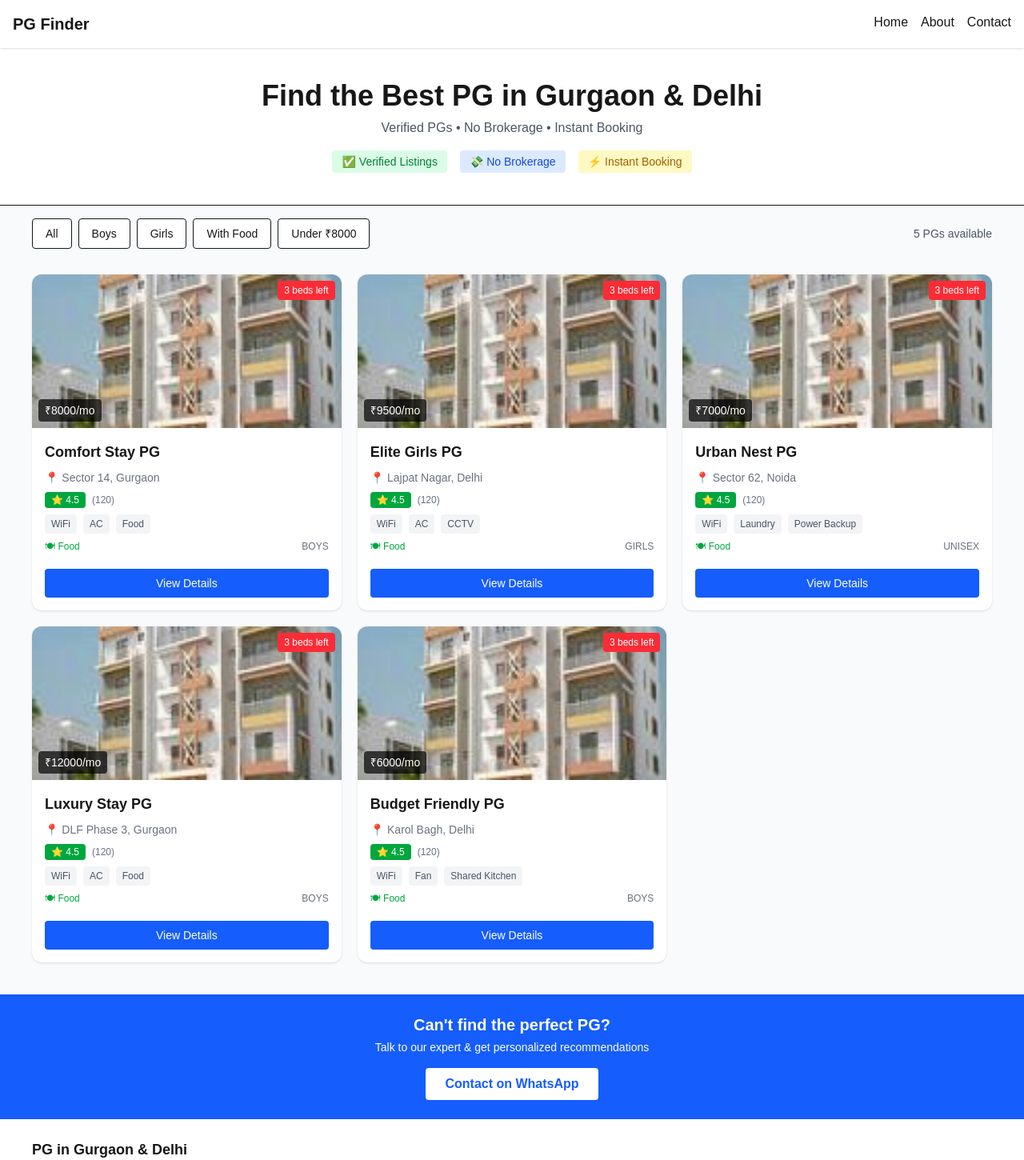
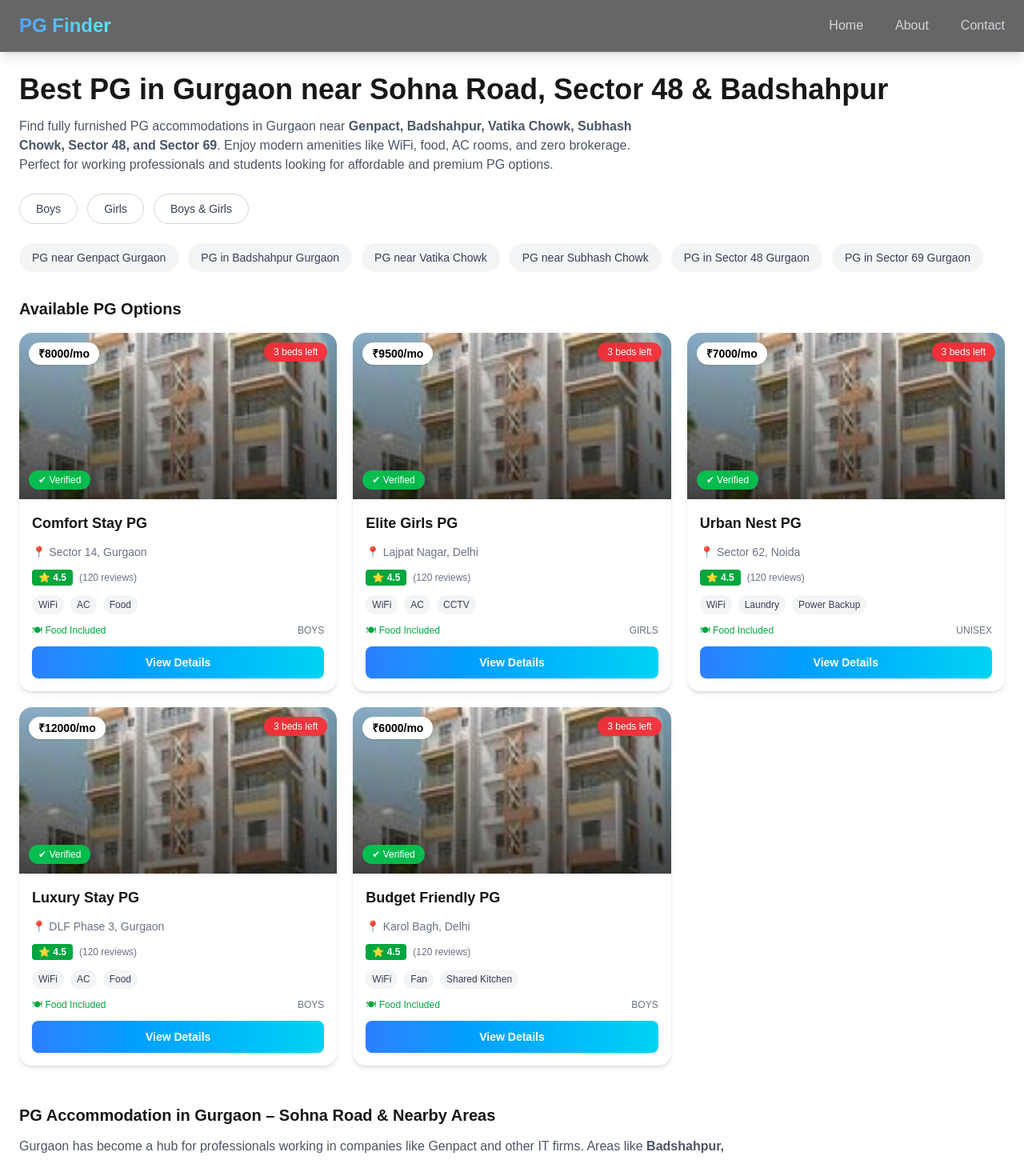
Before and after one commit to rj7075/RadheRadhe, a Next.js app in the folder client/: page /pg in a window 1280 px wide. Shown: the top 1450 px of the page at 80% size. Built offline with nearby package versions, Linux system fonts and the light colour scheme.

Commit message:
files updated

```diff
--- a/client/src/app/page.js
+++ b/client/src/app/page.js
@@ -33,7 +33,7 @@ export default function Home() {
       <WhyUs />
 
       {/* 🔥 CTA */}
-      <CTASection />
+
 
       {/* 🔥 ALL PGs */}
       {/* <section className="p-4 md:px-10 pb-10">
@@ -55,6 +55,7 @@ export default function Home() {
           with zero brokerage.
         </p>
       </section>
+      <CTASection />
     </main>
   );
 }
--- a/client/src/app/pg/page.js
+++ b/client/src/app/pg/page.js
@@ -1,101 +1,87 @@
+import data from "@/data/pgs.json";
 import PGList from "@/components/PGList";
-import pgs from "@/data/pgs.json";
+import Filters from "@/components/Filters";
 
-export const metadata = {
-  title: "PG in Gurgaon & Delhi | Affordable Boys & Girls PG",
-  description:
-    "Find verified PG accommodations in Gurgaon & Delhi. Affordable rent, food included, no brokerage. Book instantly.",
-};
+export default async function Page({ searchParams }) {
+  const params = await searchParams;
 
-export default function Pg() {
-  const total = pgs.length;
+  const gender = params?.gender;
+
+  let filteredPGs = data;
+
+  if (gender) {
+    filteredPGs = data.filter(
+      (pg) => pg.gender.toLowerCase() === gender.toLowerCase()
+    );
+  }
 
   return (
-    <main className="bg-gray-50 min-h-screen">
+    <div className="max-w-7xl mx-auto px-4 md:px-6 py-6">
 
-      {/* 🔥 HERO SECTION */}
-      <section className="bg-white p-6 md:p-10 text-center border-b">
-        <h1 className="text-2xl md:text-4xl font-bold">
-          Find the Best PG in Gurgaon & Delhi
+      {/* 🔥 SEO HEADING */}
+      <h1 className="text-2xl md:text-4xl font-bold leading-tight mb-3">
+        {gender
+          ? `${gender} PG in Gurgaon near Sohna Road & Sector 48`
+          : "Best PG in Gurgaon near Sohna Road, Sector 48 & Badshahpur"}
       </h1>
-        <p className="text-gray-600 mt-2">
-          Verified PGs • No Brokerage • Instant Booking
+
+      {/* 🔥 SEO DESCRIPTION */}
+      <p className="text-gray-600 max-w-3xl mb-6">
+        Find fully furnished PG accommodations in Gurgaon near{" "}
+        <strong>Genpact, Badshahpur, Vatika Chowk, Subhash Chowk, Sector 48, and Sector 69</strong>.
+        Enjoy modern amenities like WiFi, food, AC rooms, and zero brokerage.
+        Perfect for working professionals and students looking for affordable and premium PG options.
       </p>
 
-        {/* Trust badges */}
-        <div className="flex justify-center gap-4 mt-4 flex-wrap text-sm">
-          <span className="bg-green-100 text-green-700 px-3 py-1 rounded">
-            ✅ Verified Listings
+      {/* 🔥 FILTERS */}
+      <Filters />
+
+      {/* 🔥 LOCATION CHIPS (SEO BOOST + UX) */}
+      <div className="flex flex-wrap gap-3 mb-8">
+        {[
+          "PG near Genpact Gurgaon",
+          "PG in Badshahpur Gurgaon",
+          "PG near Vatika Chowk",
+          "PG near Subhash Chowk",
+          "PG in Sector 48 Gurgaon",
+          "PG in Sector 69 Gurgaon",
+        ].map((loc, i) => (
+          <span
+            key={i}
+            className="bg-gray-100 hover:bg-blue-50 text-gray-700 px-4 py-2 rounded-full text-sm cursor-pointer transition"
+          >
+            {loc}
           </span>
-          <span className="bg-blue-100 text-blue-700 px-3 py-1 rounded">
-            💸 No Brokerage
-          </span>
-          <span className="bg-yellow-100 text-yellow-700 px-3 py-1 rounded">
-            ⚡ Instant Booking
-          </span>
-        </div>
-      </section>
-
-      {/* 🔥 FILTER BAR (UI ONLY FOR NOW) */}
-      <section className="p-4 md:px-10 flex flex-wrap gap-3 items-center justify-between">
-        <div className="flex gap-2 flex-wrap">
-          <button className="px-4 py-2 bg-white border rounded hover:bg-gray-100 text-sm">
-            All
-          </button>
-          <button className="px-4 py-2 bg-white border rounded hover:bg-gray-100 text-sm">
-            Boys
-          </button>
-          <button className="px-4 py-2 bg-white border rounded hover:bg-gray-100 text-sm">
-            Girls
-          </button>
-          <button className="px-4 py-2 bg-white border rounded hover:bg-gray-100 text-sm">
-            With Food
-          </button>
-          <button className="px-4 py-2 bg-white border rounded hover:bg-gray-100 text-sm">
-            Under ₹8000
-          </button>
+        ))}
       </div>
 
-        {/* Results count */}
-        <p className="text-sm text-gray-600">
-          {total} PGs available
-        </p>
-      </section>
+      {/* 🔥 RESULT HEADING */}
+      <h2 className="text-xl font-semibold mb-4">
+        {gender ? `${gender} PG Options` : "Available PG Options"}
+      </h2>
 
-      {/* 🔥 LISTING */}
-      <section className="p-4 md:px-10 pb-10">
-        <PGList pgs={pgs} />
-      </section>
+      {/* 🔥 PG LIST */}
+      <PGList pgs={filteredPGs} />
 
-      {/* 🔥 CTA BANNER */}
-      <section className="bg-blue-600 text-white text-center p-6">
-        <h2 className="text-xl font-semibold">
-          Can't find the perfect PG?
-        </h2>
-        <p className="text-sm mt-1">
-          Talk to our expert & get personalized recommendations
+      {/* 🔥 SEO CONTENT BLOCK */}
+      <div className="mt-12 max-w-4xl">
+        <h3 className="text-xl font-semibold mb-3">
+          PG Accommodation in Gurgaon – Sohna Road & Nearby Areas
+        </h3>
+
+        <p className="text-gray-600 leading-relaxed">
+          Gurgaon has become a hub for professionals working in companies like Genpact and other IT firms.
+          Areas like <strong>Badshahpur, Sector 48, Sector 69, Vatika Chowk, and Subhash Chowk</strong>
+          are highly preferred due to connectivity, affordability, and availability of quality PG accommodations.
         </p>
 
-        <a
-          href="https://wa.me/919000000000"
-          className="inline-block bg-white text-blue-600 px-6 py-2 rounded mt-4 font-semibold"
-        >
-          Contact on WhatsApp
-        </a>
-      </section>
+        <p className="text-gray-600 mt-3 leading-relaxed">
+          Whether you are looking for a boys PG, girls PG, or unisex PG in Gurgaon, you can find multiple options
+          with modern facilities such as food, WiFi, housekeeping, and security. These locations are well connected
+          to Sohna Road and major business hubs, making them ideal for daily commute.
+        </p>
+      </div>
 
-      {/* 🔥 SEO CONTENT */}
-      <section className="p-6 md:px-10 bg-white">
-        <h2 className="text-lg font-semibold">
-          PG in Gurgaon & Delhi
-        </h2>
-        <p className="text-sm text-gray-600 mt-2">
-          Looking for affordable PG accommodation in Gurgaon or Delhi?
-          We provide verified listings with modern amenities like WiFi, food,
-          AC, and laundry. Choose from boys and girls PG options near metro
-          stations, offices, and markets.
-        </p>
-      </section>
-    </main>
+    </div>
   );
 }
--- a/client/src/common/Navbar.jsx
+++ b/client/src/common/Navbar.jsx
@@ -1,16 +1,67 @@
-// /components/Navbar.jsx
 "use client";
+
+import { useState } from "react";
 import Link from "next/link";
+import { FiMenu, FiX } from "react-icons/fi";
 
 export default function Navbar() {
+  const [isOpen, setIsOpen] = useState(false);
+
   return (
-    <nav className="sticky top-0 bg-white shadow p-4 flex justify-between">
-      <h1 className="font-bold text-xl">PG Finder</h1>
-      <div className="flex gap-4">
-        <Link href="/">Home</Link>
-        <Link href="/about">About</Link>
-        <Link href="/contact">Contact</Link>
+    <nav className="sticky top-0 z-50 backdrop-blur-xl bg-black/60 border-b border-white/10 shadow-lg">
+      <div className="max-w-7xl mx-auto px-6 py-4 flex justify-between items-center">
+
+        {/* Logo */}
+        <h1 className="text-2xl font-bold bg-gradient-to-r from-blue-400 to-cyan-300 bg-clip-text text-transparent">
+          PG Finder
+        </h1>
+
+        {/* Desktop Menu */}
+        <div className="hidden md:flex items-center gap-10 text-gray-300 font-medium">
+
+          <Link href="/" className="relative group hover:text-white transition">
+            Home
+            <span className="absolute left-0 -bottom-1 w-0 h-[2px] bg-gradient-to-r from-blue-400 to-cyan-300 transition-all group-hover:w-full"></span>
+          </Link>
+
+          <Link href="/about" className="relative group hover:text-white transition">
+            About
+            <span className="absolute left-0 -bottom-1 w-0 h-[2px] bg-gradient-to-r from-blue-400 to-cyan-300 transition-all group-hover:w-full"></span>
+          </Link>
+
+          <Link href="/contact" className="relative group hover:text-white transition">
+            Contact
+            <span className="absolute left-0 -bottom-1 w-0 h-[2px] bg-gradient-to-r from-blue-400 to-cyan-300 transition-all group-hover:w-full"></span>
+          </Link>
+
+        </div>
+
+        {/* Mobile Menu Button */}
+        <div className="md:hidden text-white">
+          <button onClick={() => setIsOpen(!isOpen)}>
+            {isOpen ? <FiX size={26} /> : <FiMenu size={26} />}
+          </button>
+        </div>
       </div>
+
+      {/* Mobile Menu */}
+      {isOpen && (
+        <div className="md:hidden bg-black/90 backdrop-blur-xl border-t border-white/10 px-6 py-6 flex flex-col gap-6 text-gray-300 font-medium">
+
+          <Link href="/" onClick={() => setIsOpen(false)} className="hover:text-white">
+            Home
+          </Link>
+
+          <Link href="/about" onClick={() => setIsOpen(false)} className="hover:text-white">
+            About
+          </Link>
+
+          <Link href="/contact" onClick={() => setIsOpen(false)} className="hover:text-white">
+            Contact
+          </Link>
+
+        </div>
+      )}
     </nav>
   );
 }
--- a/client/src/components/Filters.jsx
+++ b/client/src/components/Filters.jsx
@@ -1,19 +1,56 @@
-// /components/Filters.jsx
 "use client";
-import { useRouter } from "next/navigation";
+import { useRouter, useSearchParams } from "next/navigation";
 
-export default function Filters({ city }) {
+export default function Filters() {
   const router = useRouter();
+  const searchParams = useSearchParams();
+
+  const city = searchParams.get("city") || "gurgaon"; // ✅ default Gurgaon
+  const activeGender = searchParams.get("gender");
 
   const handleFilter = (gender) => {
-    router.push(`/pg/${city}?gender=${gender}`);
+    router.push(`/pg?city=${city}&gender=${gender}`);
   };
 
+  const filters = [
+    { label: "Boys", value: "boys" },
+    { label: "Girls", value: "girls" },
+    { label: "Boys & Girls", value: "unisex" },
+  ];
+
   return (
-    <div className="flex gap-4 mb-4">
-      <button onClick={() => handleFilter("boys")}>Boys</button>
-      <button onClick={() => handleFilter("girls")}>Girls</button>
-      <button onClick={() => handleFilter("unisex")}>Unisex</button>
+    <div className="flex gap-3 mb-6 flex-wrap">
+
+      {filters.map((f) => {
+        const isActive = activeGender === f.value;
+
+        return (
+          <button
+            key={f.value}
+            onClick={() => handleFilter(f.value)}
+            className={`px-5 py-2 rounded-full text-sm font-medium transition border
+
+              ${
+                isActive
+                  ? "bg-gradient-to-r from-blue-500 to-cyan-400 text-white border-transparent shadow"
+                  : "bg-white text-gray-700 border-gray-300 hover:border-blue-400 hover:text-blue-600"
+              }
+            `}
+          >
+            {f.label}
+          </button>
+        );
+      })}
+
+      {/* Clear Filter */}
+      {activeGender && (
+        <button
+          onClick={() => router.push(`/pg?city=${city}`)}
+          className="px-4 py-2 text-sm text-red-500 hover:underline"
+        >
+          Clear
+        </button>
+      )}
     </div>
   );
 }
--- a/client/src/components/Hero.jsx
+++ b/client/src/components/Hero.jsx
@@ -1,37 +1,72 @@
 export default function Hero() {
   return (
-    <section className="bg-white text-center p-8 md:p-16 border-b">
-      <h1 className="text-3xl md:text-5xl font-bold">
-        Find Your Perfect PG in Gurgaon & Delhi
+    <section className="relative w-full h-[90vh] flex items-center justify-center text-center text-white overflow-hidden">
+
+      {/* Background Image */}
+      <div className="absolute inset-0">
+        <img
+          src="/pg1.jp"
+          alt="PG in Gurgaon near Subhash Chowk and Sohna Road"
+          className="w-full h-full object-cover"
+        />
+        <div className="absolute inset-0 bg-black/60 backdrop-blur-[2px]" />
+      </div>
+
+      {/* Content */}
+      <div className="relative z-10 max-w-5xl px-4">
+
+        <h1 className="text-3xl md:text-6xl font-bold leading-tight">
+          Premium PG in{" "}
+          <span className="bg-gradient-to-r from-blue-400 to-cyan-300 bg-clip-text text-transparent">
+            Gurgaon
+          </span>
         </h1>
 
-      <p className="text-gray-600 mt-3">
-        Verified PGs • No Brokerage • Instant Booking
+        <p className="mt-4 text-lg md:text-xl text-gray-200">
+          Find verified PG accommodations near{" "}
+          <strong>Subhash Chowk</strong>,{" "}
+          <strong>Badshahpur</strong>,{" "}
+          <strong>Sector 48</strong> &{" "}
+          <strong>Sohna Road</strong> with modern amenities, food, and zero brokerage.
         </p>
 
-      {/* Search */}
-      <div className="mt-6 flex justify-center">
-        <input
-          type="text"
-          placeholder="Search by location (e.g. Sector 14 Gurgaon)"
-          className="w-full md:w-1/2 border p-3 rounded-l"
-        />
-        <button className="bg-blue-600 text-white px-6 rounded-r">
-          Search
+        {/* Location Keywords (SEO Boost) */}
+        <div className="mt-6 flex flex-wrap justify-center gap-3 text-sm">
+          {[
+            "PG near Subhash Chowk Gurgaon",
+            "PG in Badshahpur Gurgaon",
+            "PG in Sector 48 Gurgaon",
+            "PG near Sohna Road Gurgaon",
+          ].map((item, i) => (
+            <span
+              key={i}
+              className="bg-white/10 border border-white/20 px-4 py-2 rounded-full backdrop-blur"
+            >
+              {item}
+            </span>
+          ))}
+        </div>
+
+        {/* CTA */}
+        <div className="mt-8">
+          <button className="bg-gradient-to-r from-blue-500 to-cyan-400 px-8 py-3 rounded-full text-lg font-semibold shadow-lg hover:scale-105 transition">
+            Browse PG Listings
           </button>
         </div>
 
-      {/* Trust badges */}
-      <div className="flex justify-center gap-4 mt-6 flex-wrap text-sm">
-        <span className="bg-green-100 text-green-700 px-3 py-1 rounded">
-          ✅ Verified
+        {/* Trust Badges */}
+        <div className="flex justify-center gap-4 mt-8 flex-wrap text-sm">
+          <span className="bg-white/10 border border-white/20 px-4 py-2 rounded-full backdrop-blur">
+            ✅ Verified Listings
           </span>
-        <span className="bg-blue-100 text-blue-700 px-3 py-1 rounded">
+          <span className="bg-white/10 border border-white/20 px-4 py-2 rounded-full backdrop-blur">
             💸 No Brokerage
           </span>
-        <span className="bg-yellow-100 text-yellow-700 px-3 py-1 rounded">
+          <span className="bg-white/10 border border-white/20 px-4 py-2 rounded-full backdrop-blur">
             ⚡ Instant Booking
           </span>
+        </div>
+
       </div>
     </section>
   );
--- a/client/src/components/PGCard.jsx
+++ b/client/src/components/PGCard.jsx
@@ -3,33 +3,42 @@ import Link from "next/link";
 export default function PGCard({ pg }) {
   return (
     <Link href={`/pg/${pg.slug}`}>
-      <div className="bg-white rounded-xl shadow-sm hover:shadow-lg transition duration-300 overflow-hidden cursor-pointer">
+      <div className="group bg-white rounded-2xl shadow-md hover:shadow-2xl transition duration-300 overflow-hidden cursor-pointer hover:-translate-y-1">
 
-        {/* 🔥 IMAGE (FIXED HEIGHT) */}
-        <div className="relative h-48 w-full overflow-hidden">
+        {/* IMAGE */}
+        <div className="relative h-52 w-full overflow-hidden">
           <img
             src={pg.images[0]}
             alt={pg.name}
-            className="w-full h-full object-cover"
+            className="w-full h-full object-cover group-hover:scale-110 transition duration-500"
           />
 
-          {/* Price Overlay */}
-          <div className="absolute bottom-2 left-2 bg-black/70 text-white px-2 py-1 text-sm rounded">
+          {/* Gradient Overlay */}
+          <div className="absolute inset-0 bg-gradient-to-t from-black/60 to-transparent" />
+
+          {/* Price Badge */}
+          <div className="absolute top-3 left-3 bg-white text-black font-semibold px-3 py-1 text-sm rounded-full shadow">
             ₹{pg.price}/mo
           </div>
 
           {/* Beds Left */}
           {pg.availableBeds && (
-            <div className="absolute top-2 right-2 bg-red-500 text-white text-xs px-2 py-1 rounded">
+            <div className="absolute top-3 right-3 bg-red-500/90 backdrop-blur text-white text-xs px-3 py-1 rounded-full shadow">
               {pg.availableBeds} beds left
             </div>
           )}
+
+          {/* Verified */}
+          <div className="absolute bottom-3 left-3 text-xs bg-green-500/90 text-white px-3 py-1 rounded-full shadow">
+            ✔ Verified
+          </div>
         </div>
 
-        {/* 🔥 CONTENT */}
-        <div className="p-4 space-y-2">
+        {/* CONTENT */}
+        <div className="p-4 space-y-3">
+
           {/* Title */}
-          <h3 className="font-semibold text-lg line-clamp-1">
+          <h3 className="font-semibold text-lg line-clamp-1 group-hover:text-blue-600 transition">
             {pg.name}
           </h3>
 
@@ -40,37 +49,40 @@ export default function PGCard({ pg }) {
 
           {/* Rating */}
           <div className="flex items-center gap-2 text-sm">
-            <span className="bg-green-600 text-white px-2 py-0.5 rounded text-xs">
+            <span className="bg-green-600 text-white px-2 py-0.5 rounded text-xs font-semibold">
               ⭐ {pg.rating || "4.0"}
             </span>
             <span className="text-gray-500 text-xs">
-              ({pg.reviews || 0})
+              ({pg.reviews || 0} reviews)
             </span>
           </div>
 
-          {/* Amenities (Short) */}
-          <div className="flex gap-2 flex-wrap text-xs text-gray-600">
+          {/* Amenities */}
+          <div className="flex gap-2 flex-wrap text-xs">
             {pg.amenities?.slice(0, 3).map((a, i) => (
-              <span key={i} className="bg-gray-100 px-2 py-1 rounded">
+              <span
+                key={i}
+                className="bg-gray-100 text-gray-700 px-2 py-1 rounded-full"
+              >
                 {a}
               </span>
             ))}
           </div>
 
           {/* Extra Info */}
-          <div className="flex justify-between items-center text-xs mt-2">
+          <div className="flex justify-between items-center text-xs mt-1">
             {pg.foodIncluded && (
               <span className="text-green-600 font-medium">
-                🍽 Food
+                🍽 Food Included
               </span>
             )}
-            <span className="text-gray-500">
+            <span className="text-gray-500 font-medium">
               {pg.gender.toUpperCase()}
             </span>
           </div>
 
           {/* CTA */}
-          <button className="w-full bg-blue-600 text-white py-2 rounded mt-3 text-sm font-medium hover:bg-blue-700 transition">
+          <button className="w-full bg-gradient-to-r from-blue-500 to-cyan-400 text-white py-2.5 rounded-lg text-sm font-semibold shadow hover:shadow-lg hover:scale-[1.02] transition">
             View Details
           </button>
         </div>
--- a/client/src/components/PGList.jsx
+++ b/client/src/components/PGList.jsx
@@ -1,10 +1,13 @@
 import PGCard from "./PGCard";
 
 export default function PGList({ pgs }) {
+   console.log("city:", pgs.city);
+console.log("gender:", pgs.gender);
   if (!Array.isArray(pgs)) {
     console.error("PGList expected array but got:", pgs);
     return <p>No PGs found</p>;
   }
+
 
   return (
     <div className="grid sm:grid-cols-2 md:grid-cols-3 gap-5">
--- a/client/src/components/WhyUs.jsx
+++ b/client/src/components/WhyUs.jsx
@@ -1,31 +1,61 @@
 export default function WhyUs() {
+  const features = [
+    {
+      title: "Verified PG in Gurgaon",
+      desc: "All PG listings near Sohna Road, Sector 48, and Badshahpur are verified with real photos and accurate details.",
+      icon: "✅",
+    },
+    {
+      title: "No Brokerage PG",
+      desc: "Book PG accommodations in Gurgaon directly without paying any brokerage or hidden charges.",
+      icon: "💸",
+    },
+    {
+      title: "Instant PG Booking",
+      desc: "Find and book PG near Genpact, Subhash Chowk, and Vatika Chowk instantly with a smooth process.",
+      icon: "⚡",
+    },
+  ];
+
   return (
-    <section className="bg-white p-6 md:p-10 text-center">
-      <h2 className="text-2xl font-semibold mb-6">
-        Why Choose Us?
-      </h2>
+    <section className="bg-gradient-to-b from-white to-gray-50 py-12 md:py-16">
+      <div className="max-w-7xl mx-auto px-4 md:px-6 text-center">
 
-      <div className="grid md:grid-cols-3 gap-6 text-sm">
-        <div className="bg-gray-50 p-4 rounded">
-          ✅ Verified Listings
-          <p className="text-gray-500 mt-1">
-            100% genuine PGs with real photos
-          </p>
+        {/* 🔥 SEO Heading */}
+        <h2 className="text-2xl md:text-4xl font-bold mb-4">
+          Why Choose Our PG in Gurgaon?
+        </h2>
+
+        {/* 🔥 Subtext */}
+        <p className="text-gray-600 max-w-2xl mx-auto mb-10">
+          Discover the best PG accommodations in Gurgaon near Sohna Road, Sector 48,
+          Badshahpur, and nearby areas with verified listings, zero brokerage,
+          and instant booking options.
+        </p>
+
+        {/* 🔥 Cards */}
+        <div className="grid md:grid-cols-3 gap-6">
+          {features.map((item, i) => (
+            <div
+              key={i}
+              className="bg-white p-6 rounded-2xl shadow-md hover:shadow-xl transition duration-300 hover:-translate-y-1"
+            >
+              {/* Icon */}
+              <div className="text-3xl mb-3">{item.icon}</div>
+
+              {/* Title */}
+              <h3 className="text-lg font-semibold mb-2">
+                {item.title}
+              </h3>
+
+              {/* Description */}
+              <p className="text-gray-600 text-sm leading-relaxed">
+                {item.desc}
+              </p>
+            </div>
+          ))}
         </div>
 
-        <div className="bg-gray-50 p-4 rounded">
-          💸 No Brokerage
-          <p className="text-gray-500 mt-1">
-            Save money with direct booking
-          </p>
-        </div>
-
-        <div className="bg-gray-50 p-4 rounded">
-          ⚡ Instant Booking
-          <p className="text-gray-500 mt-1">
-            Quick and hassle-free process
-          </p>
-        </div>
       </div>
     </section>
   );
--- a/client/src/data/pgs.json
+++ b/client/src/data/pgs.json
@@ -94,7 +94,7 @@
     "amenities": ["WiFi", "Fan", "Shared Kitchen"],
     "latitude": 28.6519,
     "longitude": 77.1909,
-    "images": ["/pg1.jpg", "/pg2.jpg","pg3.jpg","pg4.jpg"],
+    "images": ["/pg1.jpg", "/pg2.jpg","/pg3.jpg","/pg4.jpg"],
     "description": "Affordable PG option for students and working professionals.",
     "phone": "9000000001",
     "rating": 4.5,
```
Also changed, not shown: client/src/components/CTASection.jsx (+31 -7 lines). Lines whose indentation alone changed are shown as unchanged.
